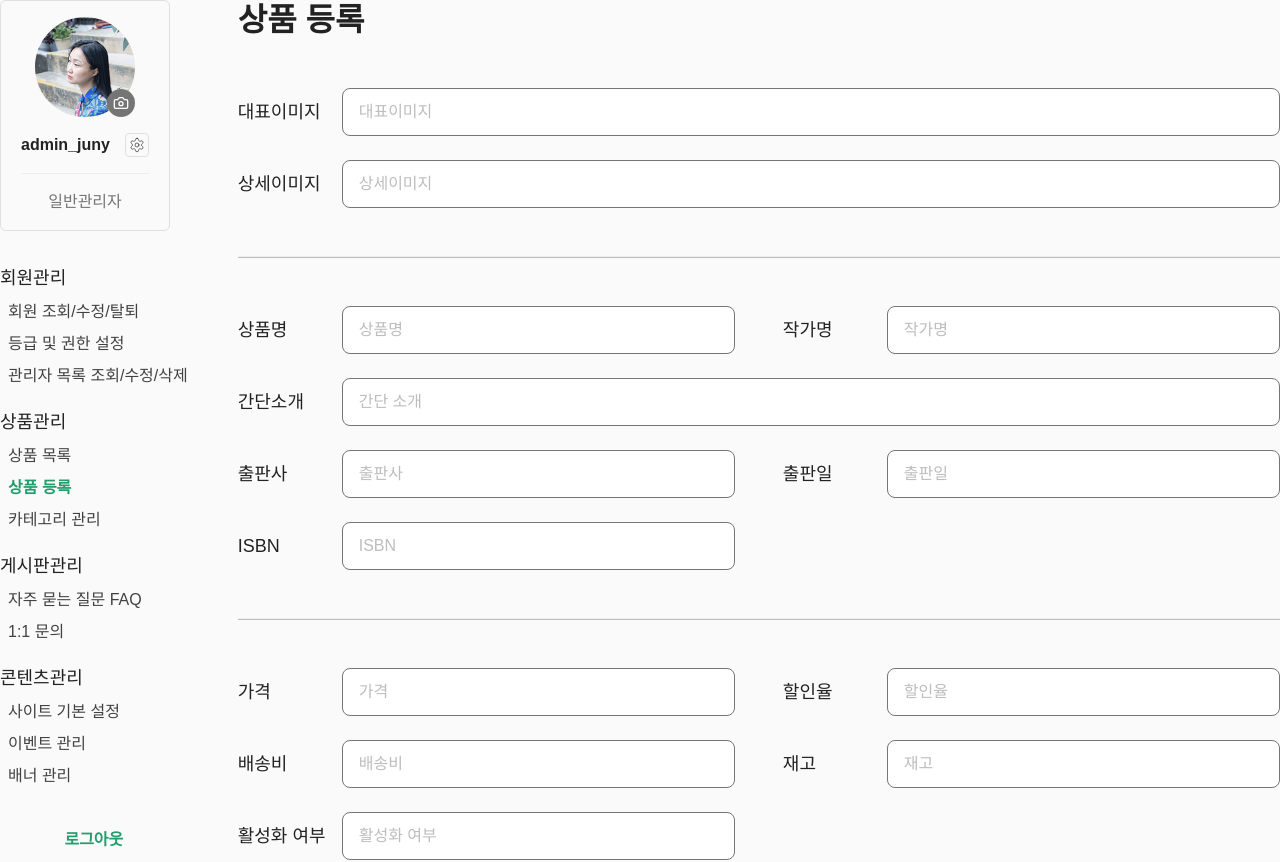
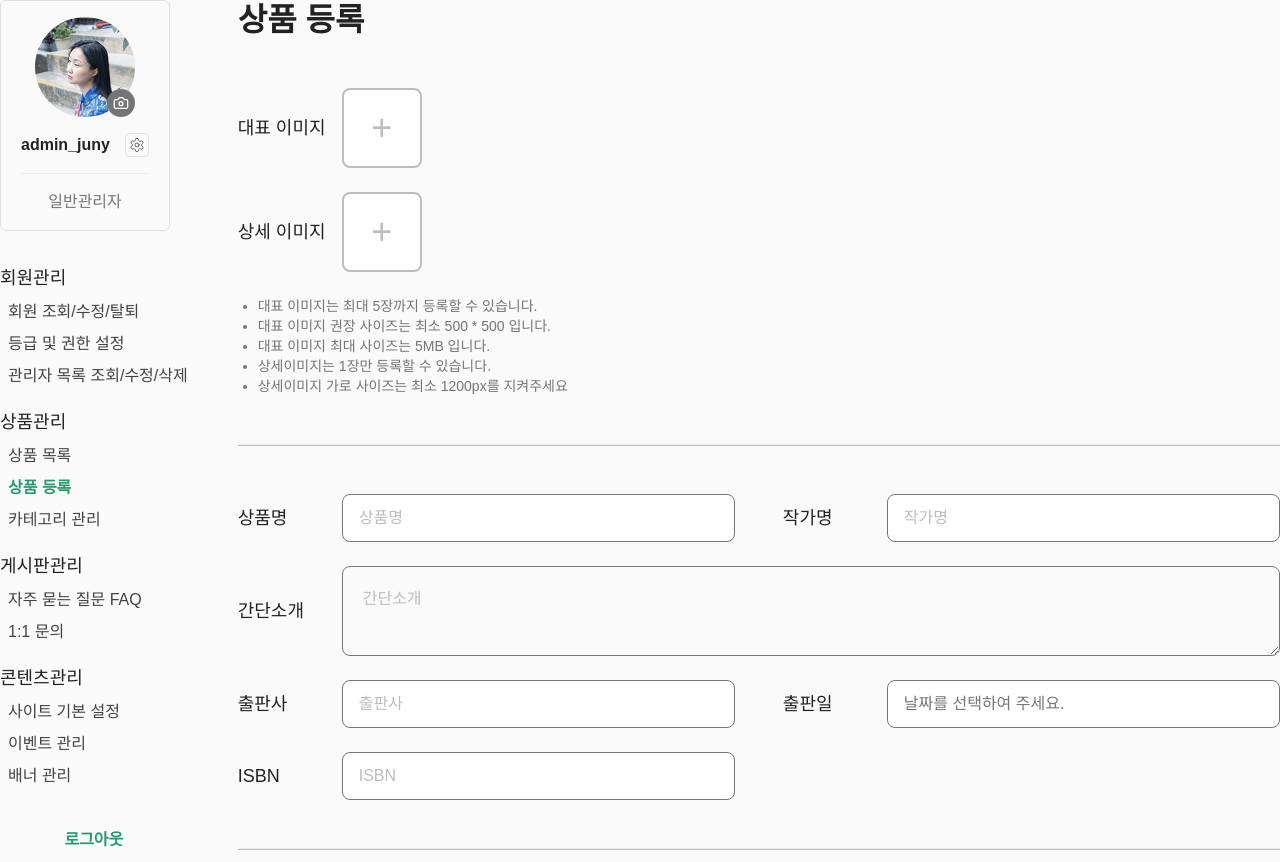
Before and after one commit to juny-0429/book-forest, a Next.js app: page /admin/products/new in a window 1280 px wide. Shown: the part 221-1083 px from the top of the page. Built offline with nearby package versions, Linux system fonts and the light colour scheme; no server answers.

Commit message:
refactor: 각 요소들의 input 타입 수정 및 변경

```diff
--- a/src/app/admin/(product-management)/products/new/_components/ProductBasicInfoSection.tsx
+++ b/src/app/admin/(product-management)/products/new/_components/ProductBasicInfoSection.tsx
@@ -1,6 +1,9 @@
+'use client';
+
 import React from 'react';
 import ProductFormItem from './productFormItem';
 import TextInput from 'src/components/TextInput/TextInput';
+import DatePickerWithTime from 'src/components/DatePickerWithTime/DatePickerWithTime';
 
 export default function ProductBasicInfoSection() {
   return (
@@ -15,7 +18,7 @@ export default function ProductBasicInfoSection() {
 
       <div className='col-span-2'>
         <ProductFormItem label='간단소개'>
-          <TextInput placeholder='간단 소개' />
+          <textarea placeholder='간단소개' className='w-full p-5 outline-none bg-transparent border border-solid border-gray-600 rounded-[8px]' />
         </ProductFormItem>
       </div>
 
@@ -24,11 +27,11 @@ export default function ProductBasicInfoSection() {
       </ProductFormItem>
 
       <ProductFormItem label='출판일'>
-        <TextInput placeholder='출판일' />
+        <DatePickerWithTime value={null} onChange={() => {}} />
       </ProductFormItem>
 
       <ProductFormItem label='ISBN'>
-        <TextInput placeholder='ISBN' />
+        <TextInput type='number' placeholder='ISBN' />
       </ProductFormItem>
     </section>
   );
--- a/src/app/admin/(product-management)/products/new/_components/ProductImageSection.tsx
+++ b/src/app/admin/(product-management)/products/new/_components/ProductImageSection.tsx
@@ -1,17 +1,35 @@
+'use client';
+
 import React from 'react';
-import ProductFormItem from './productFormItem';
-import TextInput from 'src/components/TextInput/TextInput';
 
 export default function ProductImageSection() {
   return (
     <section className='flex flex-col gap-6'>
-      <ProductFormItem label='대표이미지'>
-        <TextInput placeholder='대표이미지' />
-      </ProductFormItem>
+      <div className='flex items-center gap-1'>
+        <span className='w-[100px] flex-shrink-0 text-body-18m text-nowrap'>대표 이미지</span>
 
-      <ProductFormItem label='상세이미지'>
-        <TextInput placeholder='상세이미지' />
-      </ProductFormItem>
+        <label htmlFor='thumbnail' className='w-[80px] h-[80px] border-2 border-solid border-gray-400 rounded-[8px] flex items-center justify-center cursor-pointer bg-white hover:bg-gray-200'>
+          <span className='text-4xl text-gray-400'>+</span>
+          <input id='thumbnail' type='file' accept='image/*' className='hidden' />
+        </label>
+      </div>
+
+      <div className='flex items-center gap-1'>
+        <span className='w-[100px] flex-shrink-0 text-body-18m text-nowrap'>상세 이미지</span>
+
+        <label htmlFor='thumbnail' className='w-[80px] h-[80px] border-2 border-solid border-gray-400 rounded-[8px] flex items-center justify-center cursor-pointer bg-white hover:bg-gray-200'>
+          <span className='text-4xl text-gray-400'>+</span>
+          <input id='thumbnail' type='file' accept='image/*' className='hidden' />
+        </label>
+      </div>
+
+      <ul className='list-disc pl-5 text-body-14l text-ui-text-description'>
+        <li>대표 이미지는 최대 5장까지 등록할 수 있습니다.</li>
+        <li>대표 이미지 권장 사이즈는 최소 500 * 500 입니다.</li>
+        <li>대표 이미지 최대 사이즈는 5MB 입니다.</li>
+        <li>상세이미지는 1장만 등록할 수 있습니다.</li>
+        <li>상세이미지 가로 사이즈는 최소 1200px를 지켜주세요</li>
+      </ul>
     </section>
   );
 }
--- a/src/app/admin/(product-management)/products/new/_components/ProductPricingSection.tsx
+++ b/src/app/admin/(product-management)/products/new/_components/ProductPricingSection.tsx
@@ -1,28 +1,38 @@
+'use client';
+
 import React from 'react';
 import ProductFormItem from './productFormItem';
 import TextInput from 'src/components/TextInput/TextInput';
+import { SelectOption } from 'src/types/select.types';
+import Select from 'src/components/Select/Select';
+import { Switch } from 'src/components/Switch/Switch';
+
+const options: SelectOption[] = [
+  { value: '0', label: '무료배송' },
+  { value: '3000', label: '기본배송비 3,000원' },
+];
 
 export default function ProductPricingSection() {
   return (
     <section className='grid grid-cols-2 gap-x-12 gap-y-6'>
       <ProductFormItem label='가격'>
-        <TextInput placeholder='가격' />
+        <TextInput type='number' placeholder='가격' />
       </ProductFormItem>
 
       <ProductFormItem label='할인율'>
-        <TextInput placeholder='할인율' />
+        <TextInput type='number' placeholder='할인율' />
       </ProductFormItem>
 
       <ProductFormItem label='배송비'>
-        <TextInput placeholder='배송비' />
+        <Select options={options} placeholder='배송비' />
       </ProductFormItem>
 
       <ProductFormItem label='재고'>
-        <TextInput placeholder='재고' />
+        <TextInput type='number' placeholder='재고' />
       </ProductFormItem>
 
       <ProductFormItem label='활성화 여부'>
-        <TextInput placeholder='활성화 여부' />
+        <Switch />
       </ProductFormItem>
     </section>
   );
```
